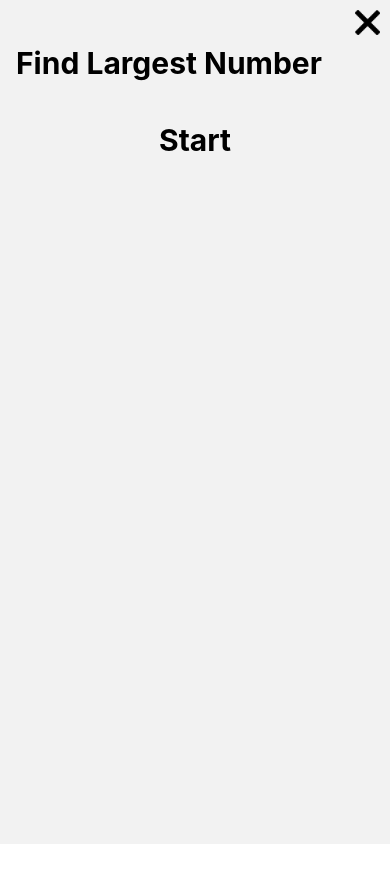
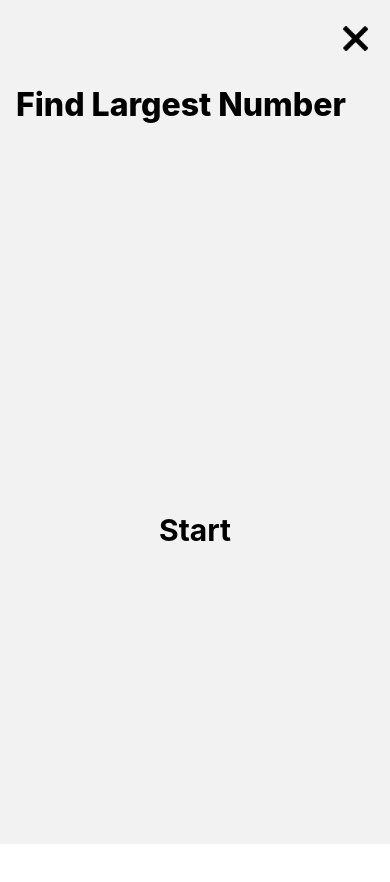
Before and after one commit to jishnu0712/buildConcentration, a React Native app: screen / in a window 390 px wide. Both pictures are taken after a click on the element 191 px from the left and 130 px from the top of the page. Shown: the top 882 px of the page. Before the commit the page ends 844 px from the top, so only its background shows below. Built offline with nearby package versions, Linux system fonts and the light colour scheme.

Commit message:
improved style

```diff
--- a/App.js
+++ b/App.js
@@ -1,11 +1,6 @@
-import React, { useEffect, useState } from 'react'
-import {
-  useColorScheme,
-} from 'react-native'
 import { NavigationContainer } from '@react-navigation/native'
 import { createNativeStackNavigator } from '@react-navigation/native-stack'
 import Home from './src/screens/Home'
-import { Colors } from 'react-native/Libraries/NewAppScreen'
 // import styleSheet from './src/styles/Stylesheet'
 import Game from './src/screens/Game'
 import Result from './src/screens/Result'
--- a/src/gameComponents/AllComponents.js
+++ b/src/gameComponents/AllComponents.js
@@ -1,5 +1,4 @@
-import FindLargestNumber from '../gameComponents/FindLargestNumber'
-import SelectColor from '../gameComponents/SelectColor'
+import FindLargestNumber from './FindLargestNumber'
 import SelectRightColor from './SelectRightColor'
 
 const AllComponents = {
--- a/src/gameComponents/FindLargestNumber.js
+++ b/src/gameComponents/FindLargestNumber.js
@@ -1,8 +1,11 @@
 import { Image, StyleSheet, Text, TouchableOpacity, View } from 'react-native'
-import React, {useState, useEffect} from 'react'
+import React, { useState, useEffect } from 'react'
+import styles from '../styles/FindLargestNumStyleSheet'
+import globalStyleSheet from '../styles/Stylesheet'
 
-const FindLargestNumber = ({navigation, route}) => {
 const crossIcon = require('../images/crossIcon.png')
+
+const FindLargestNumber = ({ navigation, route }) => {
   const GoBack = () => {
     navigation.goBack()
   }
@@ -35,7 +38,7 @@ const FindLargestNumber = ({navigation, route}) => {
 
     if (second === 0) {
       clearInterval(intervalId)
-      navigation.navigate('Result', {...route, totalAnswered : totalAnswered, rightAnswer : rightAnswer})
+      navigation.navigate('Result', { ...route, totalAnswered: totalAnswered, rightAnswer: rightAnswer })
     }
 
     return () => {
@@ -44,31 +47,31 @@ const FindLargestNumber = ({navigation, route}) => {
   }, [gameStarted, second])
 
   const setTickColorAfterChange = () => {
-    setTimeout(()=> {
+    setTimeout(() => {
       setTickColor(null)
     }, 200)
   }
 
   const changeNumber = (button) => {
-    if(second == 0){
+    if (second == 0) {
       return false
     }
-    if(button == 'left'){
-      if(leftValue > rightValue){
+    if (button == 'left') {
+      if (leftValue > rightValue) {
         setRightAnswer((prev) => prev + 1)
         setTickColor('green')
         setTickColorAfterChange()
-      }else{
+      } else {
         setTickColor('red')
         setTickColorAfterChange()
       }
-    }else{
-      if(leftValue < rightValue){
+    } else {
+      if (leftValue < rightValue) {
         setRightAnswer((prev) => prev + 1)
         setTickColor('green')
         setTickColorAfterChange()
 
-      }else{
+      } else {
         setTickColor('red')
         setTickColorAfterChange()
       }
@@ -82,18 +85,18 @@ const FindLargestNumber = ({navigation, route}) => {
 
   return (
     <>
-      <View style={styles.container}>
+      <View style={globalStyleSheet.mainArea}>
         <TouchableOpacity style={styles.exitView} onPress={GoBack}>
-          <Image style={styles.crossIcon} source={crossIcon}/>
+          <Image style={styles.crossIcon} source={crossIcon} />
         </TouchableOpacity>
         <View style={{ justifyContent: 'space-around', flexDirection: 'row' }}>
-          <Text style={styles.title}>Find Largest Number</Text>
+          <Text style={globalStyleSheet.headerTextStyle}>Find Largest Number</Text>
           <View style={{ backgroundColor: tickColor, width: 20, height: 20, borderRadius: 50, }}></View>
         </View>
         {
           !gameStarted ? (
             <View style={styles.startButtonView}>
-              <TouchableOpacity  onPress={startGame}>
+              <TouchableOpacity onPress={startGame}>
                 <Text style={styles.startButton}>Start</Text>
               </TouchableOpacity>
             </View>
@@ -105,11 +108,11 @@ const FindLargestNumber = ({navigation, route}) => {
               <View>
 
                 <View style={styles.numberButtonView}>
-                <TouchableOpacity style={styles.leftButton}  onPress={() => changeNumber('left')}>
+                  <TouchableOpacity style={styles.leftButton} onPress={() => changeNumber('left')}>
                     <Text style={styles.startButton}>{leftValue}</Text>
                   </TouchableOpacity>
                   <View style={styles.redDot}></View>
-                <TouchableOpacity style={styles.rightButton}  onPress={() => changeNumber('right')}>
+                  <TouchableOpacity style={styles.rightButton} onPress={() => changeNumber('right')}>
                     <Text style={styles.startButton}>{rightValue}</Text>
                   </TouchableOpacity>
                 </View>
@@ -126,65 +129,3 @@ const FindLargestNumber = ({navigation, route}) => {
 }
 
 export default FindLargestNumber
-
-const styles = StyleSheet.create({
-  title: {
-    fontWeight: 'bold',
-    fontSize: 30,
-    color: 'black',
-  },
-  crossIcon: {
-    width: 25,
-    height: 25,
-  },
-  exitView: {
-    alignItems: 'flex-end',
-    margin: 10,
-  },
-  startButton: {
-    color: 'black',
-    fontWeight: 'bold',
-    fontSize: 30,
-  },
-  startButtonView: {
-    justifyContent: 'center',
-    alignItems: 'center',
-    height: '100%',
-  },
-  timer: {
-    justifyContent: 'center',
-    alignItems: 'center',
-    height: 100,
-  },
-  timerText: {
-    fontWeight: 'bold',
-    fontSize: 30,
-  },
-  numberButtonView: {
-    flexDirection: 'row',
-    justifyContent: 'space-between',
-    alignItems: 'center',
-
-  },
-  rightButton: {
-    justifyContent: 'center',
-    alignItems: 'center',
-    padding: 10,
-    width: '40%',
-    margin : 10,
-  },
-  leftButton: {
-    justifyContent: 'center',
-    alignItems: 'center',
-    padding: 10,
-    width: '40%',
-    margin : 10,
-  },
-  redDot: {
-    width: 12,
-    height: 12,
-    backgroundColor: 'red',
-    borderRadius: 50,
-  }
-
-})
--- a/src/gameComponents/SelectColor.js
+++ /dev/null
@@ -1,14 +0,0 @@
-import { StyleSheet, Text, View } from 'react-native'
-import React from 'react'
-
-const SelectColor = () => {
-  return (
-    <View>
-      <Text>SelectColor</Text>
-    </View>
-  )
-}
-
-export default SelectColor
-
-const styles = StyleSheet.create({})
--- a/src/screens/Home.js
+++ b/src/screens/Home.js
@@ -1,5 +1,5 @@
 import { TouchableOpacity, Text, View, SafeAreaView, FlatList } from 'react-native'
-import styleSheet from '../styles/Stylesheet'
+import globalStyleSheet from '../styles/Stylesheet'
 import { useContext } from 'react'
 import UserContext from '../context/Context'
 
@@ -9,22 +9,22 @@ const Home = ({ navigation }) => {
   const myContext = useContext(UserContext)
   const gamesList = require('../json/GamesList.json')
   return (
-    <View style={styleSheet.mainArea}>
-      <Text style={styleSheet.headerTextStyle}>Excercises.</Text>
-      <Text style={styleSheet.excerciseDescription}>Practice daily to improve focus</Text>
+    <View style={globalStyleSheet.mainArea}>
+      <Text style={globalStyleSheet.headerTextStyle}>Excercises.</Text>
+      <Text style={globalStyleSheet.excerciseDescription}>Practice daily to improve focus</Text>
 
       <FlatList
         style={{ width: '98%' }}
         data={gamesList}
         renderItem={({ item, index }) => (
           <>
-            <TouchableOpacity style={styleSheet.excercises} onPress={() => navigation.navigate('Game', item)}>
+            <TouchableOpacity style={globalStyleSheet.excercises} onPress={() => navigation.navigate('Game', item)}>
               <Text >
-                <Text style={styleSheet.serialNo}>{index + 1}. </Text>
-                <Text style={styleSheet.excercisesName}>{item.title}</Text>
+                <Text style={globalStyleSheet.serialNo}>{index + 1}. </Text>
+                <Text style={globalStyleSheet.excercisesName}>{item.title}</Text>
               </Text>
               <View>
-                <Text style={styleSheet.excerciseDescription}>{item.subTitle}</Text>
+                <Text style={globalStyleSheet.excerciseDescription}>{item.subTitle}</Text>
               </View>
             </TouchableOpacity>
           </>
--- /dev/null
+++ b/src/styles/FindLargestNumStyleSheet.js
@@ -0,0 +1,74 @@
+import { StyleSheet } from 'react-native'
+
+const styles = StyleSheet.create({
+    title: {
+      fontWeight: 'bold',
+      fontSize: 30,
+      color: 'black',
+    },
+    crossIcon: {
+      width: 25,
+      height: 25,
+    },
+    exitView: {
+      alignItems: 'flex-end',
+      margin: 10,
+    },
+    startButton: {
+      color: 'black',
+      fontWeight: 'bold',
+      fontSize: 30,
+    },
+    startButtonView: {
+      justifyContent: 'center',
+      alignItems: 'center',
+      height: '100%',
+      borderRadius: 10,
+    },
+    timer: {
+      justifyContent: 'center',
+      alignItems: 'center',
+      height: 100,
+    },
+    timerText: {
+      fontWeight: 'bold',
+      fontSize: 30,
+      color: 'black'
+    },
+    numberButtonView: {
+      flexDirection: 'row',
+      justifyContent: 'space-between',
+      alignItems: 'center',
+    },
+    rightButton: {
+      justifyContent: 'center',
+      alignItems: 'center',
+      padding: 10,
+      width: '40%',
+      margin: 10,
+      borderRadius: 10,
+    },
+    leftButton: {
+      justifyContent: 'center',
+      alignItems: 'center',
+      padding: 10,
+      width: '40%',
+      margin: 10,
+      borderRadius: 10,
+    },
+    redDot: {
+      width: 12,
+      height: 12,
+      backgroundColor: 'red',
+      borderRadius: 50,
+    },
+    gameStartedView: {
+      flex: 1,
+      justifyContent: 'center',
+      alignItems: 'center',
+      height: '100%',
+    }
+
+  });
+
+export default styles
--- a/src/styles/Stylesheet.js
+++ b/src/styles/Stylesheet.js
@@ -1,6 +1,6 @@
 import { StyleSheet } from 'react-native'
 
-const styleSheet = StyleSheet.create({
+const globalStyleSheet = StyleSheet.create({
     mainArea: {
         height: '100%',
         paddingVertical: 16,
@@ -14,10 +14,6 @@ const styleSheet = StyleSheet.create({
 
     },
     //game screen
-
-
-
-    // react native default styles (use as reference)
     sectionContainer: {
         marginTop: 32,
         paddingHorizontal: 24,
@@ -35,9 +31,6 @@ const styleSheet = StyleSheet.create({
         fontWeight: '700',
       },
       excercises: {
-        // backgroundColor: 'white',
-        // marginTop: 10,
-        // padding: 15,
         paddingVertical: 5,
         paddingHorizontal: 20,
         borderRadius: 2
@@ -58,4 +51,4 @@ const styleSheet = StyleSheet.create({
       }
 })
 
-export default styleSheet
+export default globalStyleSheet
```
Lines whose indentation alone changed are shown as unchanged.
